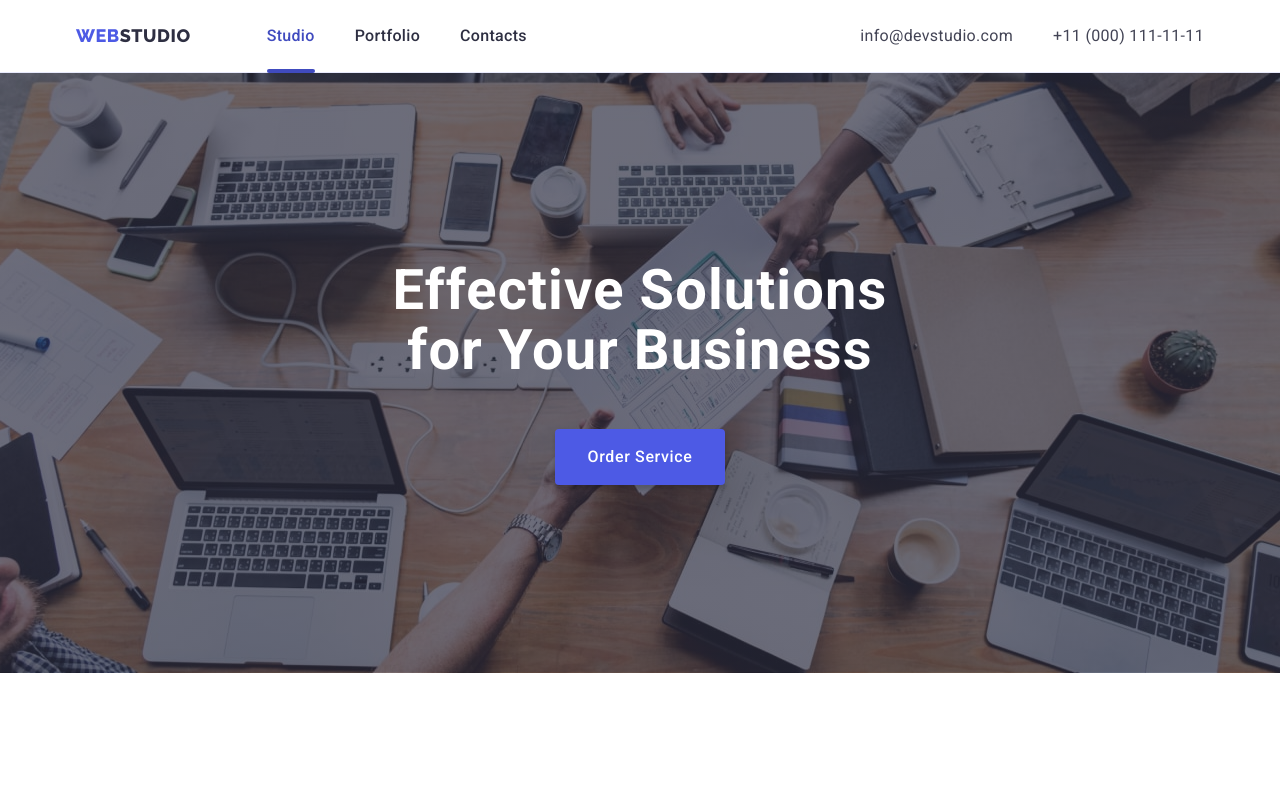
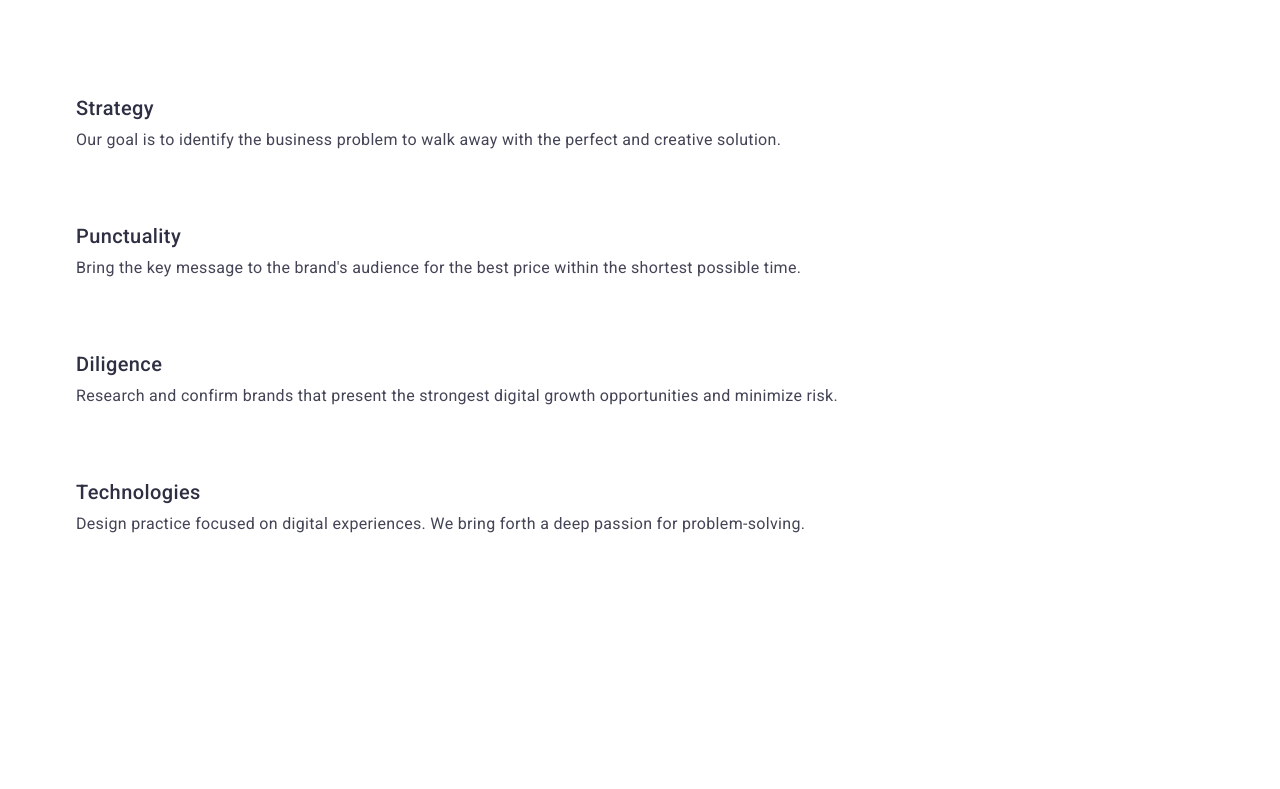
Before and after one commit to Olena1503/goit-markup-hw-06, a plain HTML site: page index.html in a window 1280 px wide. Shown: the top 789 px of the page. Drawn offline with nearby package versions, Linux system fonts and the light colour scheme.

Commit message:
add-start-work

```diff
--- a/css/styles.css
+++ b/css/styles.css
@@ -193,15 +193,20 @@ body {
 /**---ADVANTAGES----------------------------------------------*/
 
 .advantages {
-  padding-top: 120px;
-  padding-bottom: 120px;
+  /*padding-top: 120px;
+  padding-bottom: 120px;*/
+  padding-top: 96px;
+  padding-bottom: 96px;
 }
 .advantages-list {
   display: flex;
-  gap: 24px;
+  flex-direction: column;
+  /*gap: 24px;*/
+  gap: 72px;
 }
 .advantages-item {
-  width: calc((100% - 72px) / 4);
+  /*width: calc((100% - 72px) / 4);*/
+  width: 100%;
 }
 .advantages-block {
   width: 264px;
@@ -212,6 +217,7 @@ body {
   display: flex;
   align-items: center;
   justify-content: center;
+  display: none;
 }
 .advantages-subtitle {
   font-size: 20px;
--- a/index.html
+++ b/index.html
@@ -20,7 +20,7 @@
     <link rel="stylesheet" href="./css/styles.css" />
   </head>
   <body>
-    <header class="header">
+    <!--<header class="header">
       <div class="container header-contanier">
         <nav class="header-navigation">
           <a href="./index.html" class="header-logo link"
@@ -59,16 +59,16 @@
           </ul>
         </address>
       </div>
-    </header>
+    </header>-->
     <main>
-      <section class="hero">
+      <!--<section class="hero">
         <div class="container">
           <h1 class="hero-title">Effective Solutions for Your Business</h1>
           <button type="button" class="hero-btn" data-modal-open>
             Order Service
           </button>
         </div>
-      </section>
+      </section>-->
       <section class="advantages">
         <div class="container">
           <h2 class="visually-hidden">About our principles</h2>
@@ -124,7 +124,7 @@
           </ul>
         </div>
       </section>
-      <section class="doing">
+      <!--<section class="doing">
         <div class="container">
           <h2 class="doing-title">What are we doing</h2>
           <ul class="doihng-list list">
@@ -425,8 +425,8 @@
             </li>
           </ul>
         </div>
-      </section>
-      <section class="customers">
+      </section>-->
+      <!-- <section class="customers">
         <div class="container">
           <h2 class="customers-title">Customers</h2>
           <ul class="customers-list list">
@@ -510,9 +510,9 @@
             </li>
           </ul>
         </div>
-      </section>
+      </section>-->
     </main>
-    <footer class="footer">
+    <!-- <footer class="footer">
       <div class="container contanier-footer">
         <div class="contanier-footer-logo">
           <a href="./index.html" class="footer-logo link"
@@ -600,7 +600,7 @@
           </form>
         </div>
       </div>
-    </footer>
+    </footer> -->
     <div class="backdrop is-hidden" data-modal>
       <div class="modal">
         <button type="button" class="modal-close-btn" data-modal-close>
```
